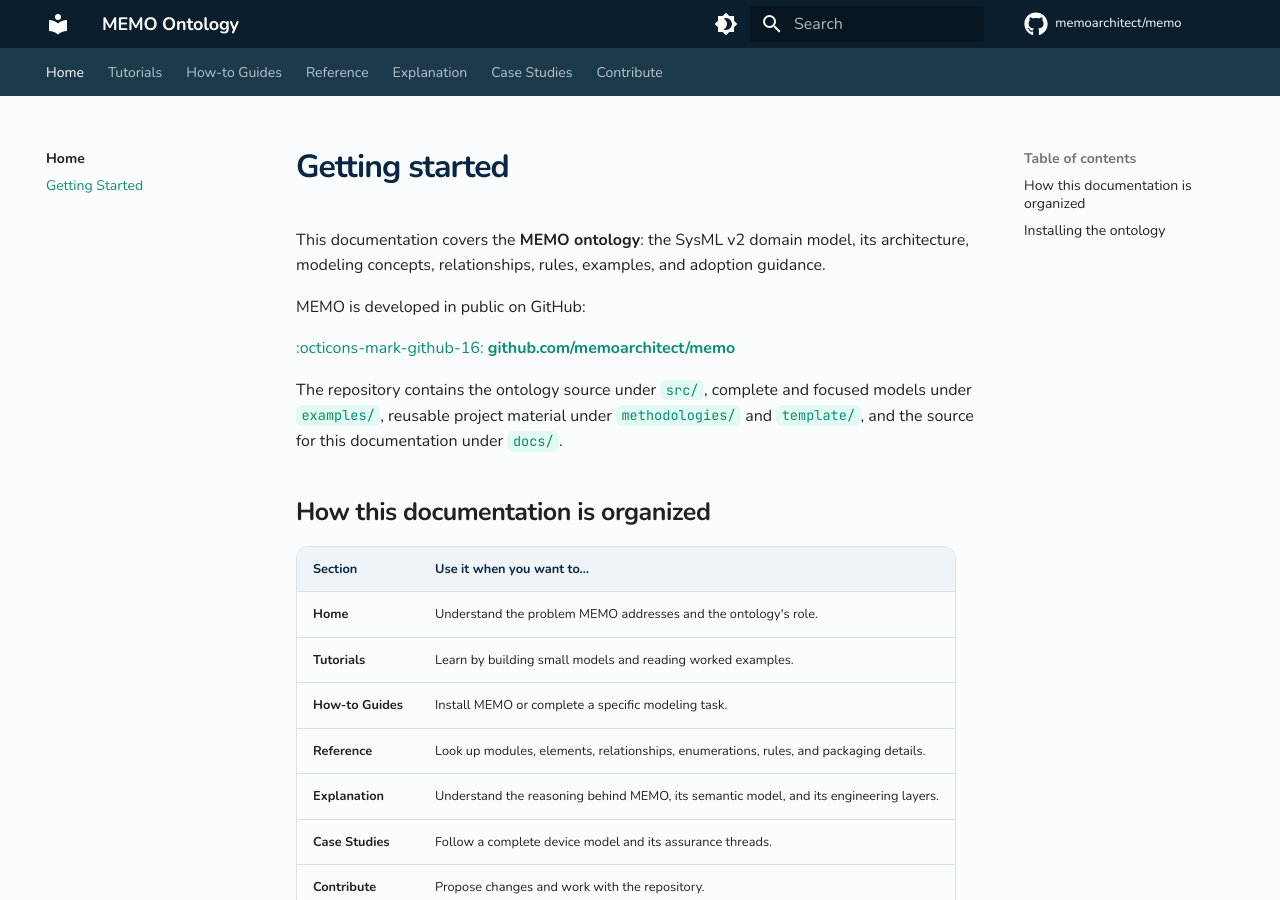
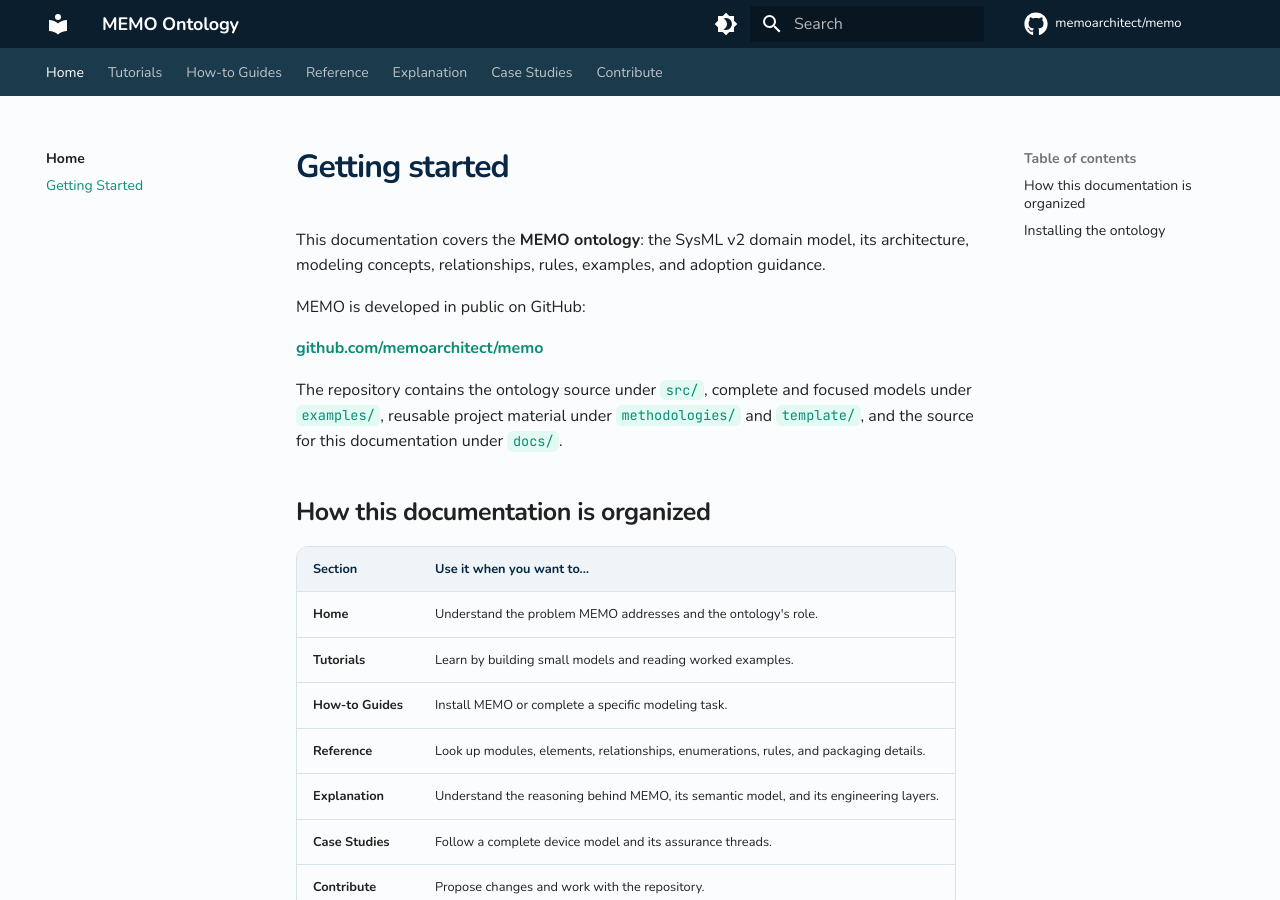
Before and after one commit to memoarchitect/memo, an MkDocs documentation site: the page built from docs/getting-started.md, in a window 1280 px wide and 900 px high. Built offline with MkDocs 1.6.1 and Material for MkDocs 9.7.7, drawn with Linux system fonts in a browser that asks for light colours; comment, search, counter and statistics services are not loaded.

Commit message:
docs: remove unrendered GitHub icon shortcode

```diff
--- a/docs/getting-started.md
+++ b/docs/getting-started.md
@@ -6,7 +6,7 @@ adoption guidance.
 
 MEMO is developed in public on GitHub:
 
-[:octicons-mark-github-16: **github.com/memoarchitect/memo**](https://github.com/memoarchitect/memo)
+[**github.com/memoarchitect/memo**](https://github.com/memoarchitect/memo)
 
 The repository contains the ontology source under `src/`, complete and focused
 models under `examples/`, reusable project material under `methodologies/` and
```
